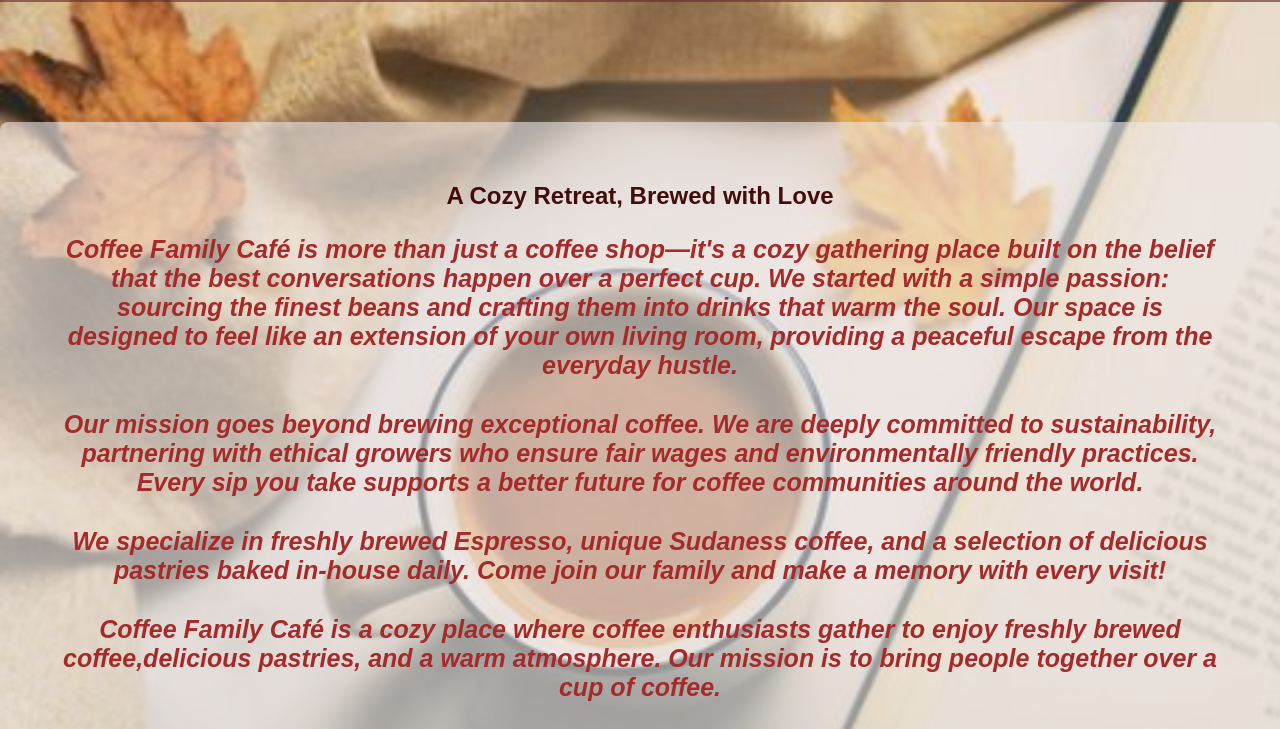
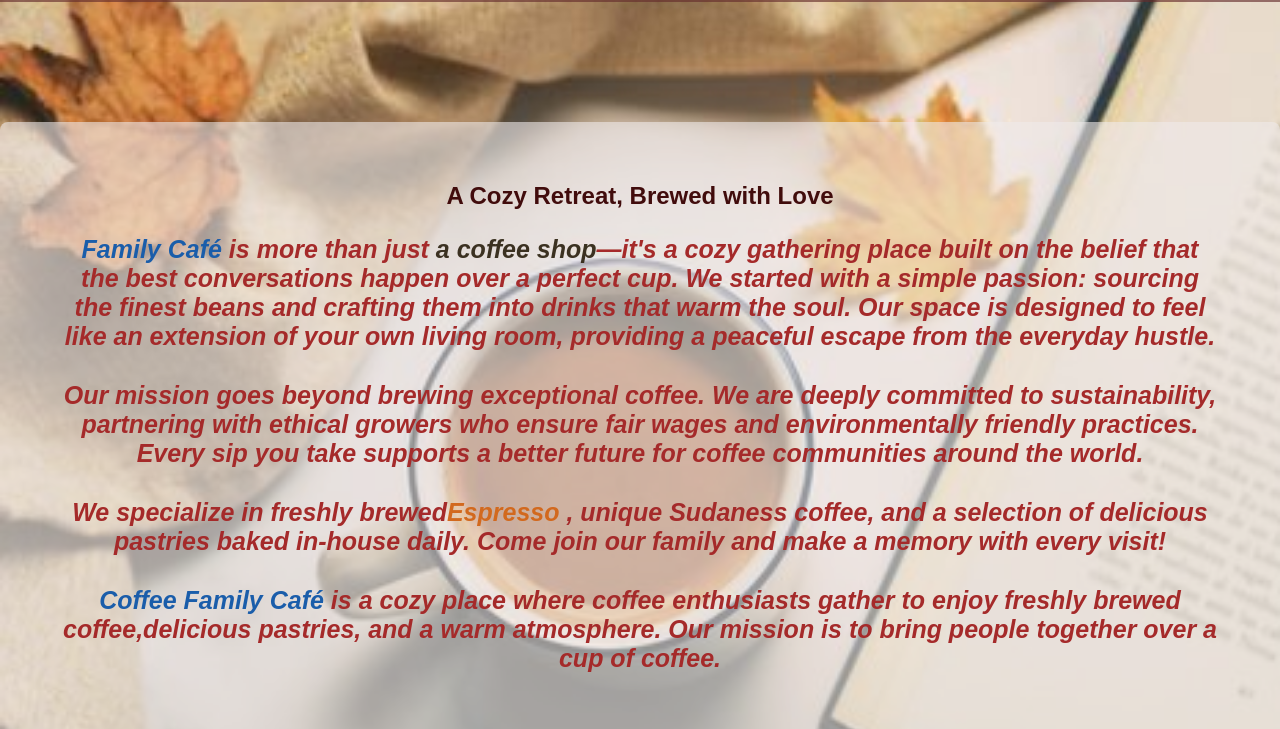
Before and after one commit to ya255583-wq/ultimate-group-work, a plain HTML site: page aboutus.html in a window 1280 px wide. Shown: the part 211-940 px from the top of the page. Drawn offline with Linux system fonts and the light colour scheme.

Commit message:
update yassin code

```diff
--- a/aboutus.html
+++ b/aboutus.html
@@ -68,13 +68,14 @@
             </h2>
 
             <p>
-                Coffee Family Café is more than just a coffee shop—it's a cozy
+                <span style="color: rgb(26, 93, 170); font-weight: bold;">Family Café</span>  is more than just
+                <span style="color: rgb(59, 49, 33); font-weight: bold;">a coffee shop</span>—it's a cozy
                 gathering place built on the belief that the best conversations
                 happen over a perfect cup.
                 We started with a simple passion: sourcing the finest beans and
-                 crafting them into drinks that warm the soul.
+                crafting them into drinks that warm the soul.
                 Our space is designed to feel like an extension of your own living
-                 room, providing a peaceful escape from the everyday hustle.
+                room, providing a peaceful escape from the everyday hustle.
             </p>
 
             <p>
@@ -86,13 +87,13 @@
             </p>
 
             <p>
-                We specialize in freshly brewed Espresso, unique Sudaness coffee,
+                We specialize in freshly brewed<span style="color: rgb(210, 105, 30); font-weight: bold;">Espresso</span> , unique Sudaness coffee,
                 and a selection of delicious pastries baked in-house daily.
                 Come join our family and make a memory with every visit!
             </p>
 
             <p>
-                Coffee Family Café is a cozy place where coffee enthusiasts
+                <span style="color: rgb(26, 93, 170); font-weight: bold;">Coffee Family Café</span> is a cozy place where coffee enthusiasts
                 gather to enjoy freshly brewed coffee,delicious pastries, and a warm atmosphere.
                 Our mission is to bring people together over a cup of coffee.
             </p>
```
Also changed, not shown: index.html (+1 -1 lines), team.html (+2 -1 lines).
